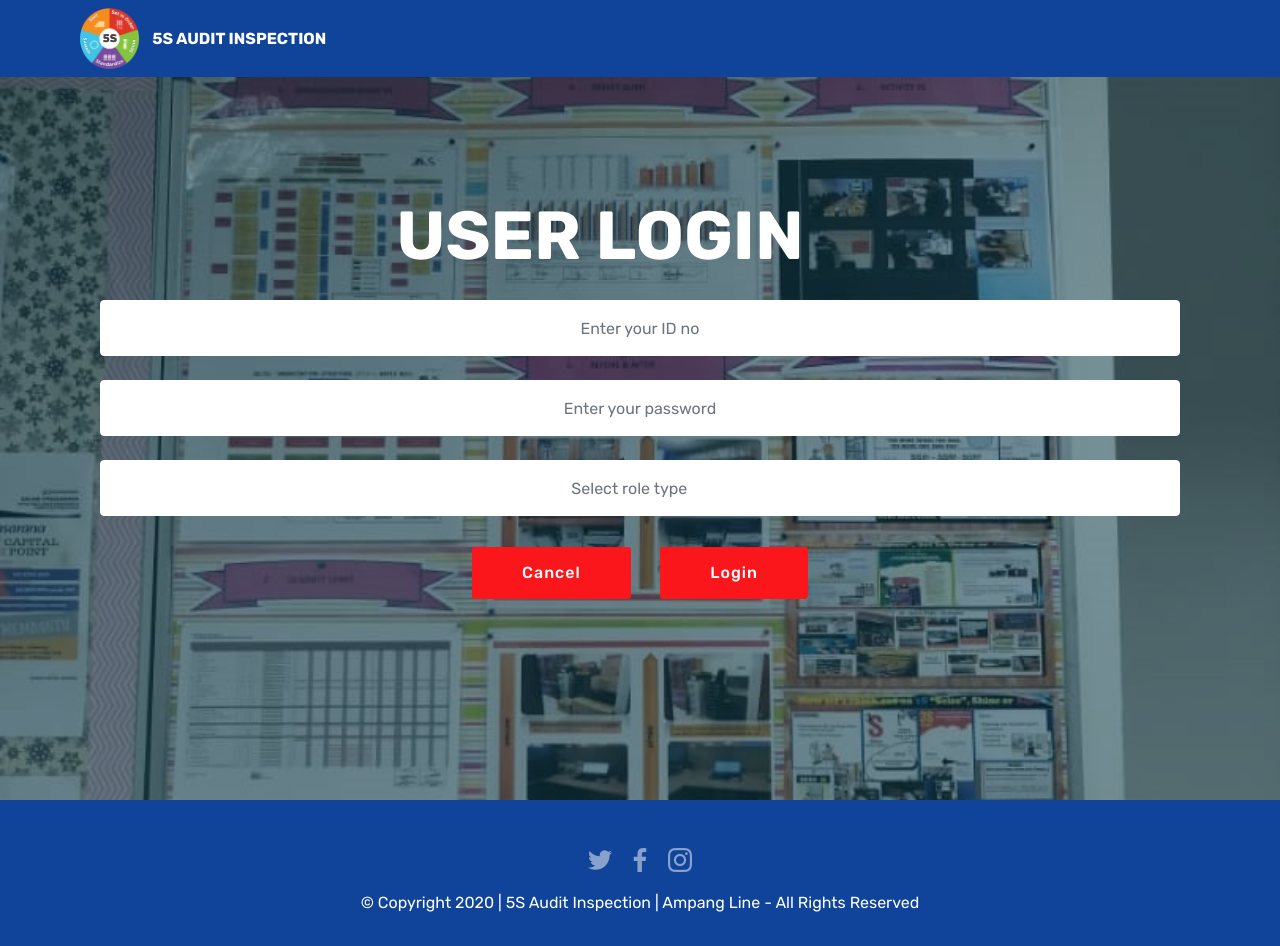
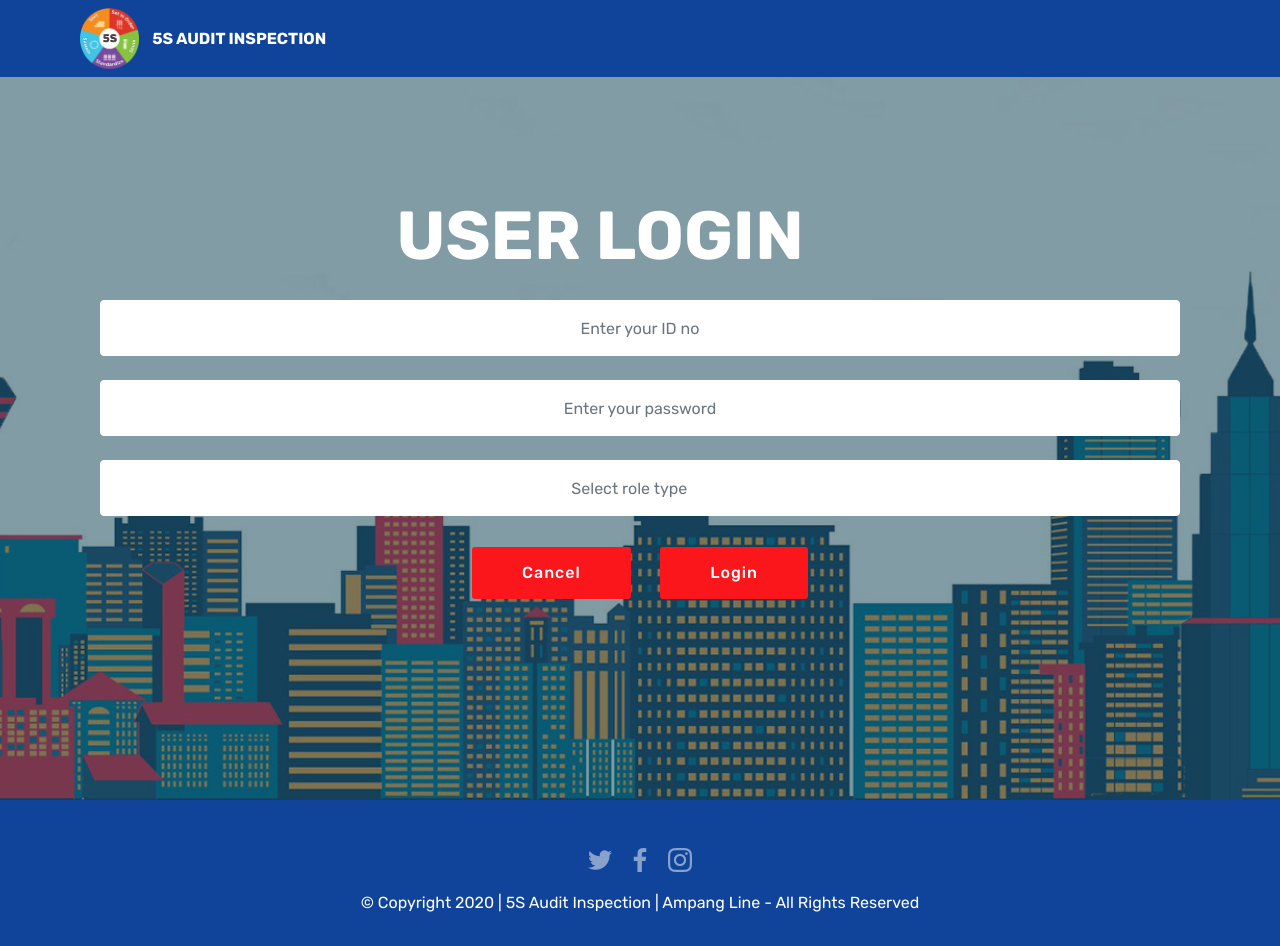
Before and after one commit to izzrodzian/5SAudit, a PHP site: page /Login.php in a window 1280 px wide. Run offline with PHP 8.4, Linux system fonts and the light colour scheme; some libraries are stand-ins or nearby versions.

Commit message:
update login image
update image at login.php

```diff
--- a/Homepage.php
+++ b/Homepage.php
@@ -52,7 +52,7 @@
         </div>
         <div class="collapse navbar-collapse" id="navbarSupportedContent">
             <ul class="navbar-nav nav-dropdown" data-app-modern-menu="true"></ul>
-            <div class="navbar-buttons mbr-section-btn"><a class="btn btn-sm btn-primary display-4" href="Login.html"><span class="mbrib-users mbr-iconfont mbr-iconfont-btn"></span>
+            <div class="navbar-buttons mbr-section-btn"><a class="btn btn-sm btn-primary display-4" href="Login.php"><span class="mbrib-users mbr-iconfont mbr-iconfont-btn"></span>
 
                     LOGIN</a></div>
         </div>
--- a/assets/mobirise/css/mbr-additional.css
+++ b/assets/mobirise/css/mbr-additional.css
@@ -711,7 +711,7 @@ section.lazy-placeholder:after {
   opacity: 0.3;
 }
 .cid-rPxhb253yR {
-  background-image: url("../../../assets/images/background4.jpg");
+  background-image: url("../../../assets/images/backgroundkl.jpg");
 }
 .cid-rPxhb253yR .form-control,
 .cid-rPxhb253yR .form-control:focus {
```
Also changed, not shown: assets/images/backgroundkl.jpg (added).
